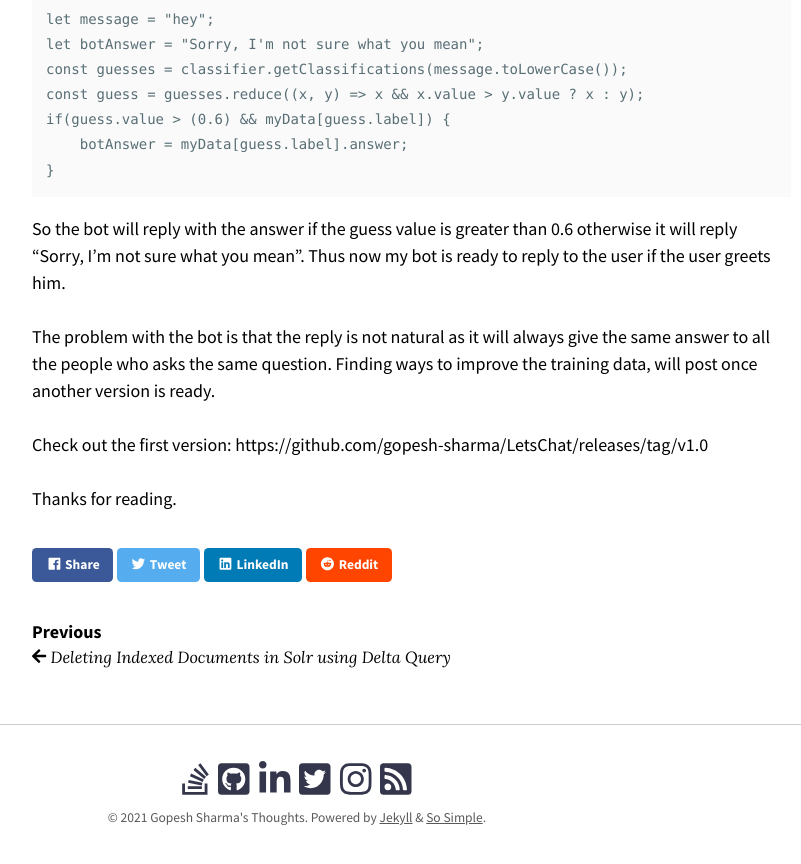
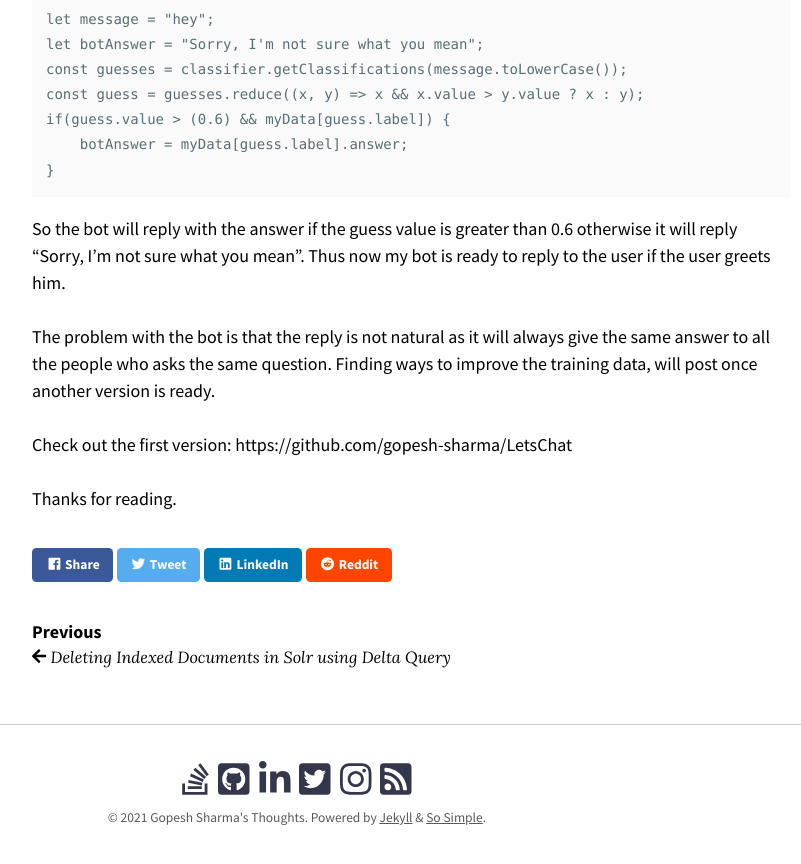
Before and after one commit to gopesh-sharma/personal-website, a Jekyll site: the page built from _posts/2019-05-09-discord-chatbot-using-machine-learning.md, in a window 1280 px wide and 900 px high, scrolled down 4019 px. Shown: the top 864 px of the window, without its empty margins (343-1144 px from the left). Built offline with Jekyll 4.4.1, drawn with Linux system fonts in a browser that asks for light colours; nearby versions of some CDN libraries; comment, search, counter and statistics services are not loaded; part of the change alters nothing that is shown.

Commit message:
Update 2019-05-09-discord-chatbot-using-machine-learning.md

```diff
--- a/_posts/2019-05-09-discord-chatbot-using-machine-learning.md
+++ b/_posts/2019-05-09-discord-chatbot-using-machine-learning.md
@@ -143,6 +143,6 @@ So the bot will reply with the answer if the guess value is greater than 0.6 oth
 
 The problem with the bot is that the reply is not natural as it will always give the same answer to all the people who asks the same question. Finding ways to improve the training data, will post once another version is ready.
 
-Check out the first version: https://github.com/gopesh-sharma/LetsChat/releases/tag/v1.0
+Check out the first version: https://github.com/gopesh-sharma/LetsChat
 
 Thanks for reading.
```
